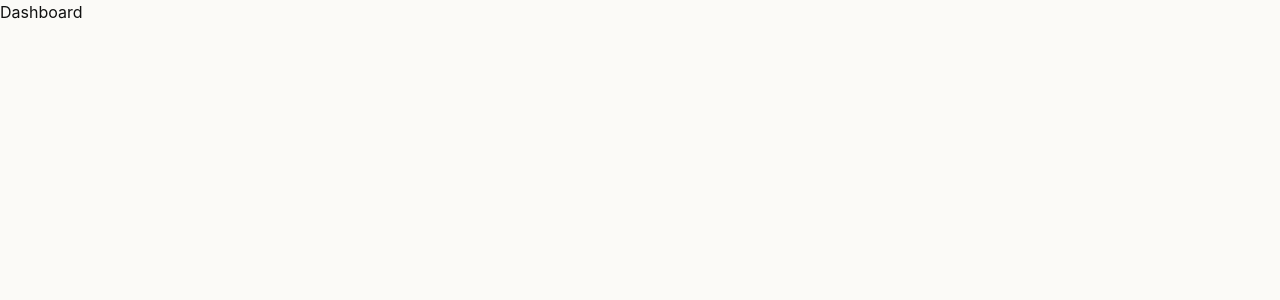
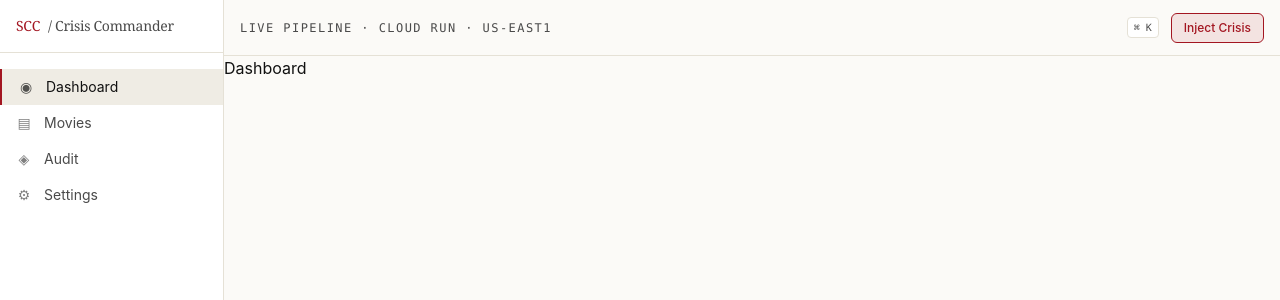
Before and after one commit to dgupta98/studio-crisis-commander, a React (Vite) app in the folder frontend/: page /dashboard in a window 1280 px wide. Shown: the top 300 px of the page. Built offline with nearby package versions, Linux system fonts and the light colour scheme; a web font is replaced by a local one.

Commit message:
feat(shell): AppShell with LeftNav + TopBar wrapper

```diff
--- a/frontend/src/router.tsx
+++ b/frontend/src/router.tsx
@@ -1,4 +1,5 @@
 import { createBrowserRouter, Navigate } from 'react-router-dom'
+import { AppShell } from './shell/AppShell'
 import LandingRoute from './routes/LandingRoute'
 import DashboardRoute from './routes/DashboardRoute'
 import MoviesRoute from './routes/MoviesRoute'
@@ -6,12 +7,14 @@ import MovieDetailRoute from './routes/MovieDetailRoute'
 import AuditRoute from './routes/AuditRoute'
 import SettingsRoute from './routes/SettingsRoute'
 
+const shell = (el: JSX.Element) => <AppShell>{el}</AppShell>
+
 export const router = createBrowserRouter([
   { path: '/', element: <LandingRoute /> },
-  { path: '/dashboard', element: <DashboardRoute /> },
-  { path: '/movies', element: <MoviesRoute /> },
-  { path: '/movies/:filmId', element: <MovieDetailRoute /> },
-  { path: '/audit', element: <AuditRoute /> },
-  { path: '/settings', element: <SettingsRoute /> },
+  { path: '/dashboard', element: shell(<DashboardRoute />) },
+  { path: '/movies', element: shell(<MoviesRoute />) },
+  { path: '/movies/:filmId', element: shell(<MovieDetailRoute />) },
+  { path: '/audit', element: shell(<AuditRoute />) },
+  { path: '/settings', element: shell(<SettingsRoute />) },
   { path: '*', element: <Navigate to="/" replace /> },
 ])
--- /dev/null
+++ b/frontend/src/shell/AppShell.tsx
@@ -0,0 +1,18 @@
+import { useState, type PropsWithChildren } from 'react'
+import { LeftNav } from './LeftNav'
+import { TopBar } from './TopBar'
+import { GlobalInjectModal } from './GlobalInjectModal'
+
+export function AppShell({ children }: PropsWithChildren) {
+  const [injectOpen, setInjectOpen] = useState(false)
+  return (
+    <div className="flex h-screen w-screen overflow-hidden bg-paper text-ink">
+      <LeftNav />
+      <div className="flex flex-1 flex-col overflow-hidden">
+        <TopBar onInject={() => setInjectOpen(true)} />
+        <main className="flex-1 overflow-auto">{children}</main>
+      </div>
+      <GlobalInjectModal open={injectOpen} onClose={() => setInjectOpen(false)} />
+    </div>
+  )
+}
--- /dev/null
+++ b/frontend/src/shell/GlobalInjectModal.tsx
@@ -0,0 +1,4 @@
+export function GlobalInjectModal({ open, onClose: _onClose }: { open: boolean; onClose: () => void }) {
+  if (!open) return null
+  return null
+}
--- /dev/null
+++ b/frontend/src/shell/LeftNav.tsx
@@ -0,0 +1,36 @@
+import { NavLink } from 'react-router-dom'
+
+const LINKS = [
+  { to: '/dashboard', label: 'Dashboard', icon: '◉' },
+  { to: '/movies', label: 'Movies', icon: '▤' },
+  { to: '/audit', label: 'Audit', icon: '◈' },
+  { to: '/settings', label: 'Settings', icon: '⚙' },
+]
+
+export function LeftNav() {
+  return (
+    <nav aria-label="Primary" className="flex h-full w-56 flex-col border-r border-line bg-card">
+      <NavLink to="/" className="flex items-center gap-2 border-b border-line px-4 py-4 text-sm font-display tracking-tight">
+        <span className="text-accent">SCC</span>
+        <span className="text-ink-soft">/ Crisis Commander</span>
+      </NavLink>
+      <ul className="flex-1 py-4">
+        {LINKS.map((link) => (
+          <li key={link.to}>
+            <NavLink
+              to={link.to}
+              className={({ isActive }) =>
+                `flex items-center gap-3 px-4 py-2 text-sm ${
+                  isActive ? 'bg-card-alt text-ink border-l-2 border-accent' : 'text-ink-soft hover:text-ink'
+                }`
+              }
+            >
+              <span aria-hidden className="w-4 text-center opacity-70">{link.icon}</span>
+              {link.label}
+            </NavLink>
+          </li>
+        ))}
+      </ul>
+    </nav>
+  )
+}
--- /dev/null
+++ b/frontend/src/shell/TopBar.tsx
@@ -0,0 +1,26 @@
+interface Props {
+  onInject: () => void
+}
+
+export function TopBar({ onInject }: Props) {
+  return (
+    <header className="flex h-14 items-center justify-between border-b border-line bg-paper px-4">
+      <div className="text-xs font-mono uppercase tracking-wider text-ink-soft">
+        Live pipeline · Cloud Run · us-east1
+      </div>
+      <div className="flex items-center gap-3">
+        <kbd className="hidden md:inline rounded border border-line bg-card px-1.5 py-0.5 text-[10px] text-ink-soft">
+          ⌘ K
+        </kbd>
+        <button
+          type="button"
+          onClick={onInject}
+          className="rounded-md border border-accent bg-accent/10 px-3 py-1.5 text-xs font-medium text-accent hover:bg-accent/20"
+          data-testid="top-inject-cta"
+        >
+          Inject Crisis
+        </button>
+      </div>
+    </header>
+  )
+}
```
Also changed, not shown: 1 other file (tests, documents, lock files or other folders).
